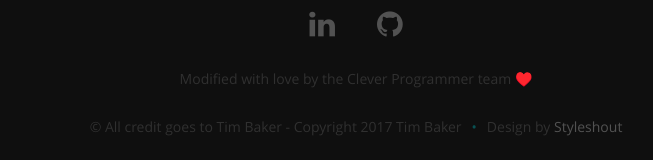
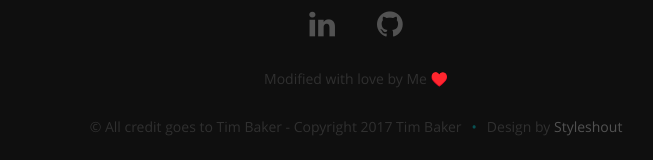
Before and after one commit to MarigonaN/my-portfolio, a React (Create React App) app in the folder react-portfolio-master/: page / in a window 1280 px wide. Shown: the part 4403-4563 px from the top of the page, without its empty margins (284-937 px from the left). Built offline with nearby package versions, Linux system fonts and the light colour scheme.

Commit message:
Update Footer.js

```diff
--- a/react-portfolio-master/src/Components/Footer.js
+++ b/react-portfolio-master/src/Components/Footer.js
@@ -19,7 +19,7 @@ class Footer extends Component {
            </ul>
 
            <ul>
-            <li>Modified with love by the Clever Programmer team ♥️</li>
+            <li>Modified with love by Me ♥️</li>
            </ul>
 
            <ul className="copyright">
```
